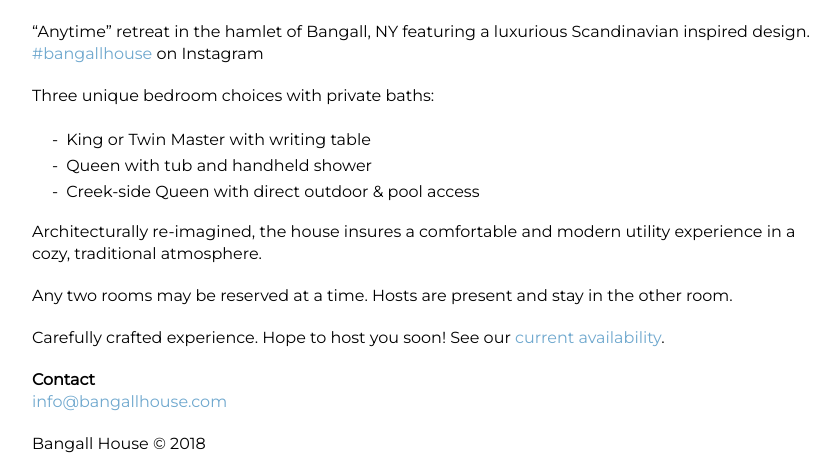
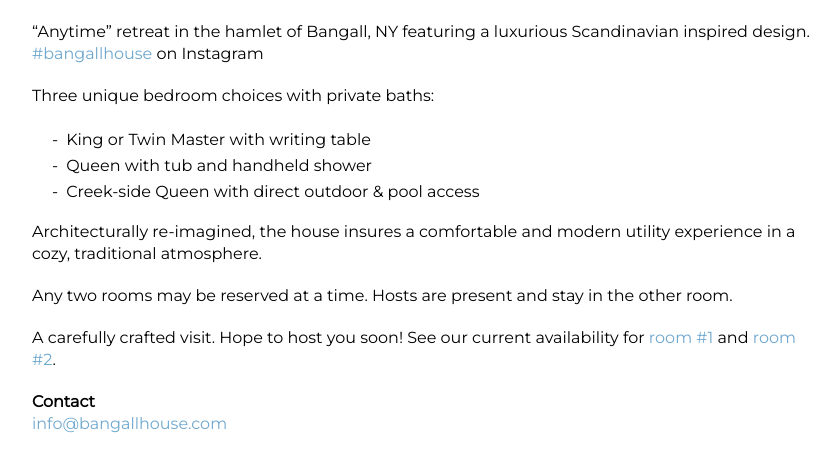
Before and after one commit to dblandin/bangallhouse.com, a Jekyll site: the page built from index.html, in a window 1280 px wide, cut to the strip 321-776 px from the top of the page. Shown: the whole strip, without its empty margins (218-1058 px from the left). Built offline with Jekyll 4.4.1, drawn with Linux system fonts in a browser that asks for light colours; nearby versions of some CDN libraries.

Commit message:
Update copy and links

```diff
--- a/index.html
+++ b/index.html
@@ -43,15 +43,15 @@
     </p>
 
     <p>
-      Carefully crafted experience. Hope to host you soon! See our <a href="https://www.airbnb.com/rooms/16286368">current availability</a>.</p>
+      A carefully crafted visit. Hope to host you soon! See our current availability for
+      <a href="https://www.airbnb.com/rooms/16082057">room #1</a>
+      and
+      <a href="https://www.airbnb.com/rooms/16286368">room #2</a>.
+    </p>
     <p>
       <b>Contact</b>
       <br/>
       <a href="mailto:info@bangallhouse.com">info@bangallhouse.com</a>
-    </p>
-
-    <p>
-      Bangall House &#169; {{ site.time | date: "%Y" }}
     </p>
   </div>
 
@@ -61,6 +61,13 @@
     </iframe>
   </div>
   {% endif %}
+
+  <div class="text-container">
+    <p>
+      Bangall House &#169; {{ site.time | date: "%Y" }}
+    </p>
+  </div>
+
   <!-- Root element of PhotoSwipe. Must have class pswp. -->
   <div class="pswp" tabindex="-1" role="dialog" aria-hidden="true">
 
```
